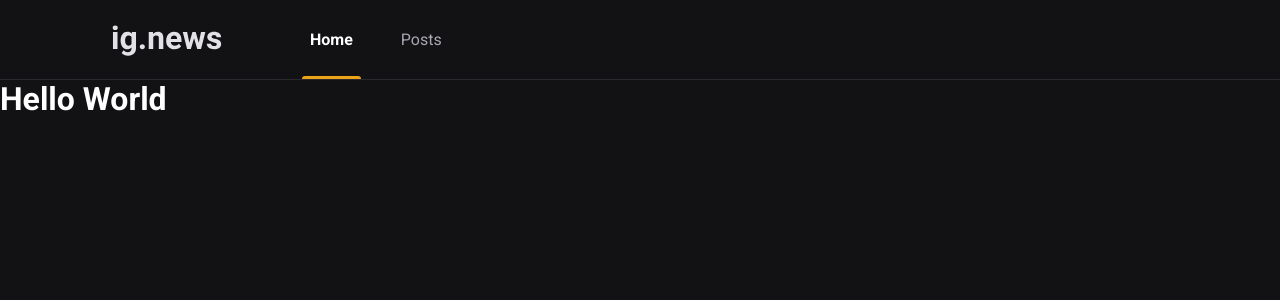
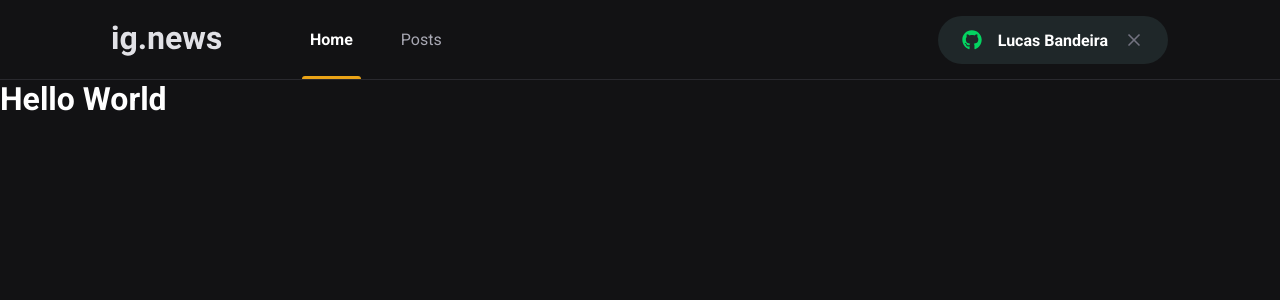
Before and after one commit to LucasBandeira-MJ/rocketseat-ignite-chapter3, a Next.js app: page / in a window 1280 px wide. Shown: the top 300 px of the page. Built offline with nearby package versions, Linux system fonts and the light colour scheme.

Commit message:
Added SignInButton component

```diff
--- a/package.json
+++ b/package.json
@@ -12,6 +12,7 @@
     "next": "12.1.4",
     "react": "18.0.0",
     "react-dom": "18.0.0",
+    "react-icons": "^4.3.1",
     "sass": "^1.49.10"
   },
   "devDependencies": {
--- a/src/components/Header/index.tsx
+++ b/src/components/Header/index.tsx
@@ -1,3 +1,4 @@
+import { SignInButton } from '../SignInButton'
 import styles from './styles.module.sass'
 
 export const Header = () => {
@@ -9,6 +10,7 @@
                     <a href="#" className={styles.active}>Home</a>
                     <a href="#">Posts</a>
                 </nav>
+                <SignInButton />
             </div>
         </header>
     )
--- a/src/components/Header/styles.module.sass
+++ b/src/components/Header/styles.module.sass
@@ -10,6 +10,9 @@
 
         display: flex
         align-items: center
+
+        button
+            margin-left: auto
 
         nav
             margin-left: 5rem
--- /dev/null
+++ b/src/components/SignInButton/index.tsx
@@ -0,0 +1,20 @@
+import styles from './styles.module.sass'
+import { FaGithub } from 'react-icons/fa'
+import { FiX } from 'react-icons/fi'
+
+export const SignInButton = () => {
+    const isUserLoggedIn = true
+
+    return isUserLoggedIn ? (
+        <button type="button" className={styles.signInButton}>
+            <FaGithub color='#04d361' />
+            Lucas Bandeira
+            <FiX color="#737380" className={styles.closeIcon} />
+        </button>
+    ) : (
+        <button type="button" className={styles.signInButton}>
+            <FaGithub color='#eba417' />
+            Sign in with Github
+        </button>
+    )
+}
--- /dev/null
+++ b/src/components/SignInButton/styles.module.sass
@@ -0,0 +1,28 @@
+.signInButton
+    height: 3rem
+    border-radius: 3rem
+    background: var(--gray-850)
+    border: 0
+    padding: 0 1.5rem
+
+    display: flex
+    align-items: center
+    justify-content: center
+
+    color: var(--white)
+    font-weight: bold
+
+    transition: filter 0.3s ease
+
+    &:hover
+        filter: brightness(0.8)
+
+    svg
+        width: 20px
+        height: 20px
+
+        &:first-child
+            margin-right: 1rem
+
+        &.closeIcon
+            margin-left: 1rem
--- a/src/styles/global.sass
+++ b/src/styles/global.sass
@@ -15,6 +15,7 @@
     --gray-100: #e1e1e6
     --gray-300: #a8a8b3
     --gray-800: #29292e
+    --gray-850: #1f2729
     --gray-900: #121214
 
     --cyan-500: #61dafb
```
Also changed, not shown: 1 other file (tests, documents, lock files or other folders).
